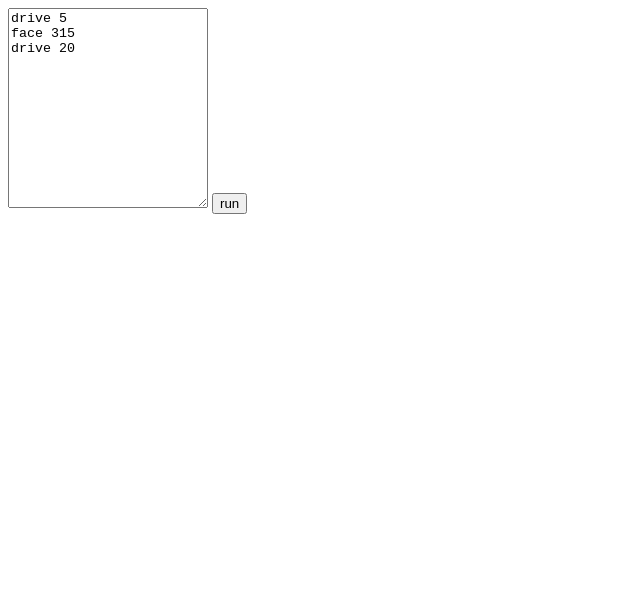
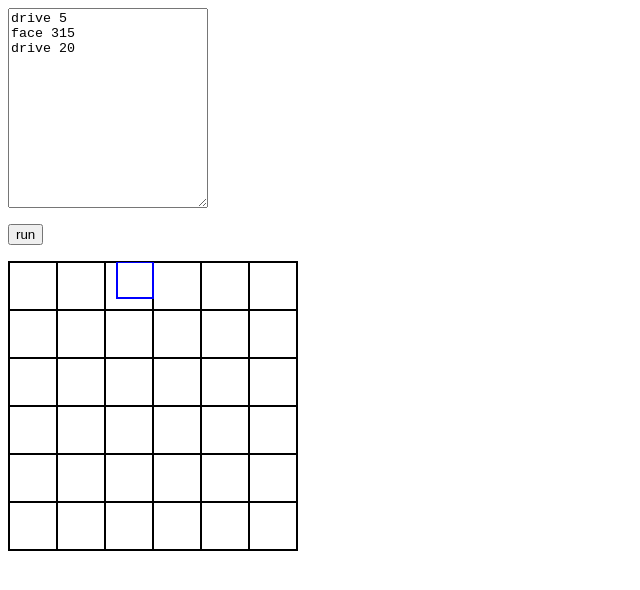
Before and after one commit to oppiheht/robot-sim-js, a plain HTML site: page index.html in a window 1280 px wide. Shown: the whole page, without its empty margins (0-640 px from the left). Drawn offline with Linux system fonts and the light colour scheme.

Commit message:
adding canvas and draw logic to draw robot and field based on input

```diff
--- a/index.html
+++ b/index.html
@@ -4,9 +4,14 @@
     <script type="text/javascript" src="sim.js"></script>
 </head>
 <body>
-    <textarea id="commands" style="width: 200; height: 200;"></textarea>
-    <button onclick="run()">run</button>
-    <p id="result"></p>
+    <div>
+        <p>
+            <textarea id="commands" style="width: 200; height: 200;"></textarea>
+        </p>
+        <button onclick="run()">run</button>
+        <p id="result"></p>
+        <canvas id="canvas" width="288" height="288" style="border: 1px solid black">Default canvas content</canvas>
+    </div>
 </body>
 
 </html>
--- a/sim.js
+++ b/sim.js
@@ -1,9 +1,16 @@
+var FIELD_SIZE = 144;
+var ROBOT_SIZE = 18;
+var ctx, canvas;
+var pos = {x: 63, y: 9};
+var angle = 0;
+
 window.onload = function() {
     document.getElementById('commands').value = 'drive 5\nface 315\ndrive 20'
+    canvas = document.getElementById('canvas');
+    ctx = canvas.getContext('2d');
+    ctx.scale(2, 2);
+    reset();
 }
-
-var pos = {x: 63, y: 9};
-var angle = 0;
 
 var run = function() {
     reset();
@@ -13,9 +20,12 @@ var run = function() {
     for (var command in commands) {
         if (commands[command].includes('face')) {
             face(commands[command].match(/\d+/g));
+            drawRobot();
+
         }
         if (commands[command].includes('drive')) {
             drive(commands[command].match(/\d+/g));
+            drawRobot();
         }
     }
     document.getElementById('result').innerHTML = "{"+pos.x.toFixed(2) + ", " + pos.y.toFixed(2) + "}";
@@ -24,6 +34,9 @@ var run = function() {
 function reset() {
     pos = {x: 63, y: 9};
     angle = 0;
+    ctx.clearRect(0, 0, canvas.width, canvas.height);
+    drawField();
+    drawRobot();
 }
 
 function face(val) {
@@ -34,3 +47,32 @@ function drive(distance) {
     pos.x += distance * Math.sin(angle * Math.PI / 180);
     pos.y += distance * Math.cos(angle * Math.PI / 180);
 }
+
+function drawRobot() {
+    ctx.save();
+    ctx.strokeStyle = "rgb(0, 0, 255)";
+    ctx.translate(pos.x, pos.y);
+    ctx.rotate(angle * Math.PI / 180);
+    ctx.strokeRect(-ROBOT_SIZE/2, -ROBOT_SIZE/2,  ROBOT_SIZE, ROBOT_SIZE);
+    ctx.restore();
+}
+
+function drawField() {
+    drawGrid();
+}
+
+function drawGrid() {
+    for (var i = 0; i <= FIELD_SIZE; i+= FIELD_SIZE / 6) {
+        ctx.beginPath();
+        ctx.moveTo(i, 0);
+        ctx.lineTo(i, FIELD_SIZE);
+        ctx.closePath();
+        ctx.stroke();
+
+        ctx.beginPath();
+        ctx.moveTo(0, i);
+        ctx.lineTo(FIELD_SIZE, i);
+        ctx.closePath();
+        ctx.stroke();
+    }
+}
```
